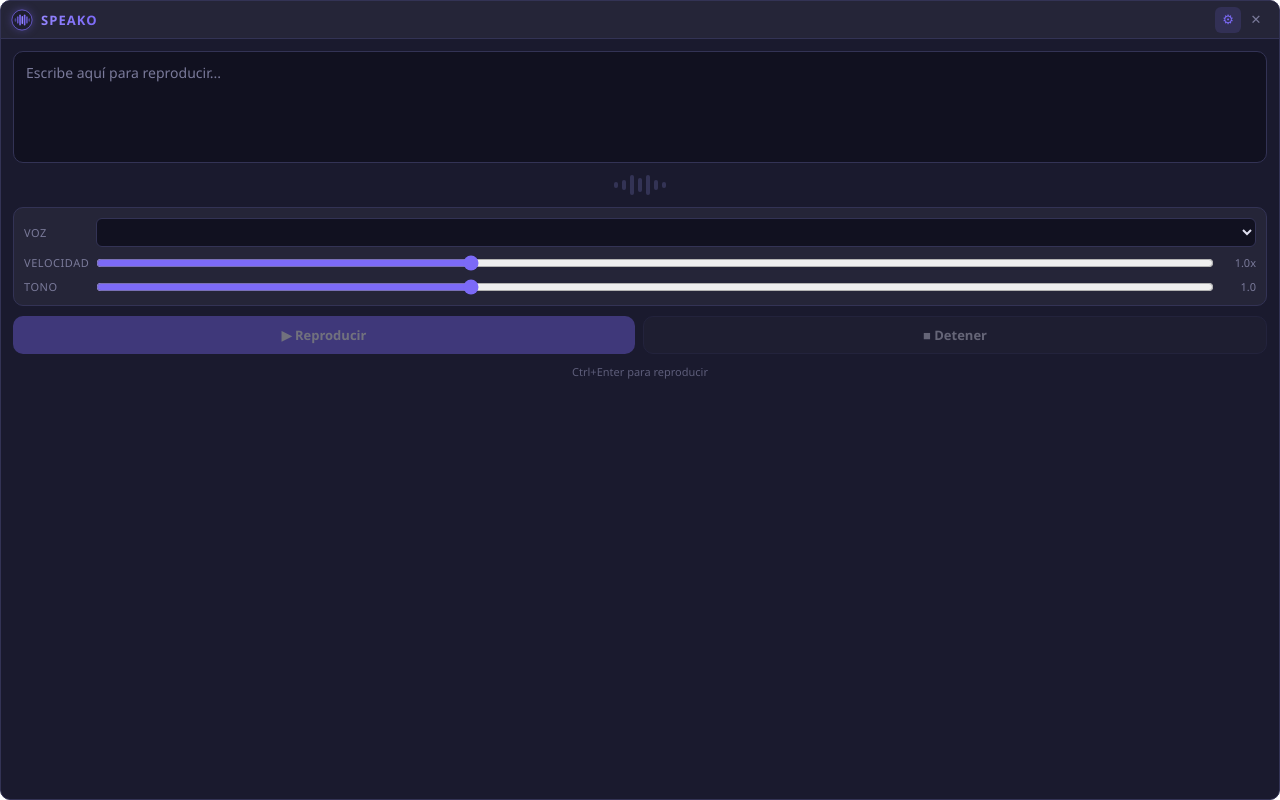
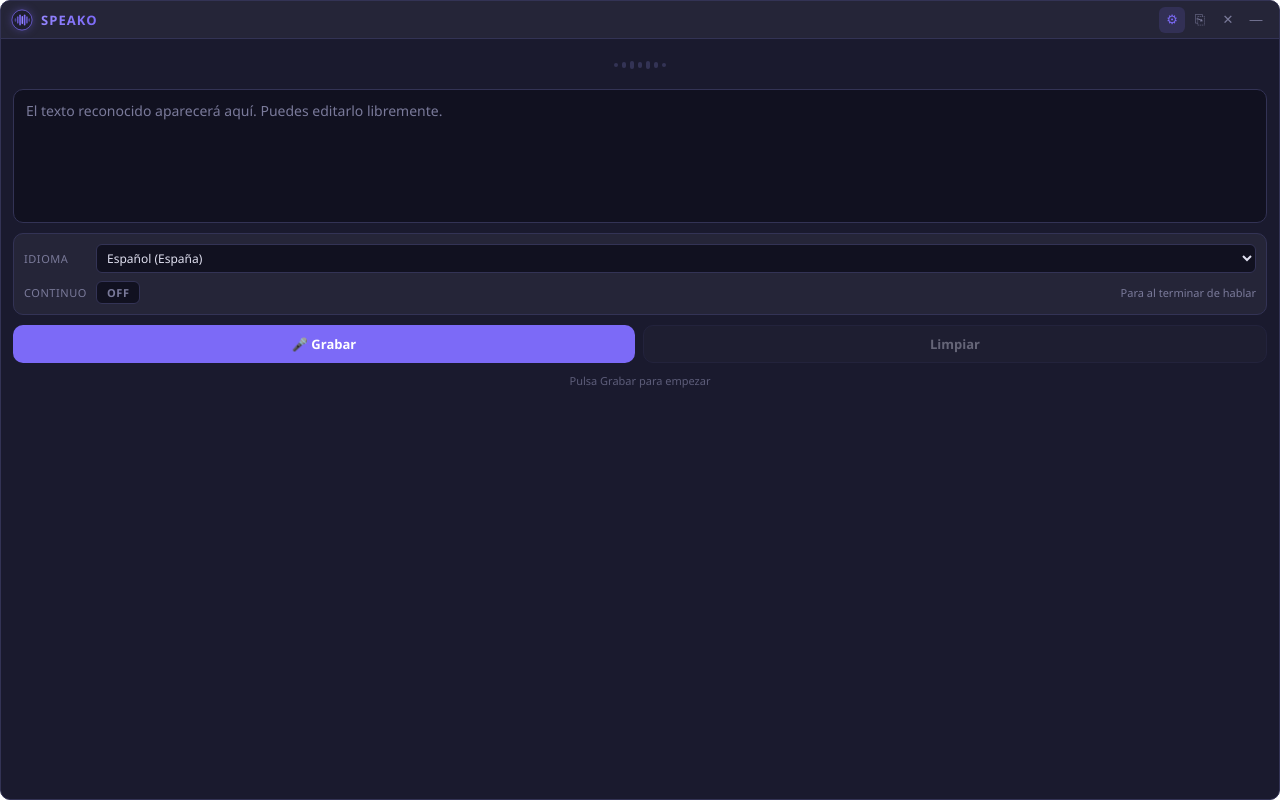
Before and after one commit to JuanCamacho198/SPEAKO, a React (Vite) app: page / in a window 1280 px wide. Both pictures are taken after a click on the button "Ajustes de reconocimiento". Built offline with nearby package versions, Linux system fonts and the light colour scheme.

Commit message:
feat: implement speech recognition features and enhance UI components

```diff
--- a/src/App.css
+++ b/src/App.css
@@ -145,7 +145,14 @@
   overflow-y: auto;
 }
 
-/* ─── Textarea ───────────────────────────────────────────────────────── */
+/* ─── Transcript output ──────────────────────────────────────────────── */
+.transcript-wrapper {
+  position: relative;
+  display: flex;
+  flex-direction: column;
+  gap: 4px;
+}
+
 .text-input {
   width: 100%;
   resize: none;
@@ -167,8 +174,36 @@
   box-shadow: 0 0 0 3px var(--accent-glow);
 }
 
+.text-input--listening {
+  border-color: var(--accent);
+  box-shadow: 0 0 0 3px var(--accent-glow);
+}
+
 .text-input::placeholder {
   color: var(--text-muted);
+}
+
+/* Interim (partial) transcript */
+.interim-text {
+  font-size: 12px;
+  color: var(--text-muted);
+  font-style: italic;
+  padding: 4px 12px;
+  background: var(--bg-surface);
+  border-radius: 6px;
+  border: 1px dashed var(--border);
+  line-height: 1.5;
+  min-height: 26px;
+}
+
+/* Error banner */
+.error-banner {
+  background: rgba(224, 92, 92, 0.12);
+  border: 1px solid var(--danger);
+  border-radius: var(--radius);
+  color: var(--danger);
+  font-size: 12px;
+  padding: 7px 10px;
 }
 
 /* ─── Waveform ───────────────────────────────────────────────────────── */
@@ -177,7 +212,7 @@
   align-items: center;
   justify-content: center;
   gap: 4px;
-  height: 24px;
+  height: 28px;
 }
 
 .waveform-bar {
@@ -191,6 +226,30 @@
 .waveform--active .waveform-bar {
   background: var(--accent);
   box-shadow: 0 0 6px var(--accent-glow);
+  animation: bar-bounce 0.6s ease-in-out infinite alternate;
+}
+
+.waveform--active .waveform-bar:nth-child(2) { animation-delay: 0.1s; }
+.waveform--active .waveform-bar:nth-child(3) { animation-delay: 0.2s; }
+.waveform--active .waveform-bar:nth-child(4) { animation-delay: 0.3s; }
+.waveform--active .waveform-bar:nth-child(5) { animation-delay: 0.2s; }
+.waveform--active .waveform-bar:nth-child(6) { animation-delay: 0.1s; }
+
+@keyframes bar-bounce {
+  from { transform: scaleY(0.4); }
+  to   { transform: scaleY(1.0); }
+}
+
+.listening-label {
+  display: flex;
+  align-items: center;
+  gap: 6px;
+  font-size: 11px;
+  color: var(--accent);
+  margin-left: 10px;
+  font-weight: 600;
+  letter-spacing: 0.04em;
+  text-transform: uppercase;
 }
 
 /* ─── Controls panel (animated collapse) ────────────────────────────── */
@@ -322,8 +381,8 @@
   opacity: 1;
 }
 
-/* Speaking state pulse */
-.btn--speaking {
+/* Speaking/listening state pulse */
+.btn--listening {
   background: linear-gradient(135deg, #5a4fd4, #7c6af7);
   animation: btn-pulse 1.4s ease-in-out infinite;
 }
@@ -333,7 +392,7 @@
   50%       { box-shadow: 0 0 0 8px transparent; }
 }
 
-.btn-speaking-label {
+.btn-listening-label {
   display: flex;
   align-items: center;
   justify-content: center;
@@ -371,3 +430,31 @@
   text-align: center;
   opacity: 0.7;
 }
+
+/* ─── Toggle button (Continuous mode) ───────────────────────────────── */
+.toggle-btn {
+  background: var(--bg-input);
+  border: 1px solid var(--border);
+  border-radius: 6px;
+  color: var(--text-muted);
+  cursor: pointer;
+  font-family: inherit;
+  font-size: 11px;
+  font-weight: 700;
+  padding: 3px 10px;
+  letter-spacing: 0.05em;
+  transition: background 0.15s var(--ease), color 0.15s var(--ease),
+              border-color 0.15s var(--ease);
+}
+
+.toggle-btn--on {
+  background: rgba(124, 106, 247, 0.2);
+  border-color: var(--accent);
+  color: var(--accent);
+}
+
+.toggle-hint {
+  font-size: 10px;
+  color: var(--text-muted);
+  flex: 1;
+}
--- a/src/App.tsx
+++ b/src/App.tsx
@@ -1,66 +1,86 @@
-import { useState, useEffect, useRef } from "react";
+import { useState, useRef, useCallback } from "react";
 import { invoke } from "@tauri-apps/api/core";
-import { TextInput } from "./components/TextInput";
-import { VoiceControls } from "./components/VoiceControls";
-import { speak, stop } from "./components/SpeechEngine";
+import { TranscriptOutput } from "./components/TextInput";
+import { RecognitionControls } from "./components/VoiceControls";
+import { SpeechEngine, isSTTSupported } from "./components/SpeechEngine";
 import logoUrl from "./assets/logo.svg";
 import "./App.css";
 
 export default function App() {
-  const [text, setText] = useState("");
-  const [rate, setRate] = useState(1.0);
-  const [pitch, setPitch] = useState(1.0);
-  const [voiceURI, setVoiceURI] = useState("");
-  const [speaking, setSpeaking] = useState(false);
+  const [transcript, setTranscript] = useState("");
+  const [interim, setInterim] = useState("");
+  const [isListening, setIsListening] = useState(false);
+  const [lang, setLang] = useState("es-ES");
+  const [continuous, setContinuous] = useState(false);
   const [showControls, setShowControls] = useState(false);
-  const [bars, setBars] = useState([0.3, 0.5, 1, 0.7, 1, 0.5, 0.3]);
-  const animRef = useRef<ReturnType<typeof setInterval> | null>(null);
+  const [error, setError] = useState<string | null>(null);
 
-  // Animate waveform bars while speaking
-  useEffect(() => {
-    if (speaking) {
-      animRef.current = setInterval(() => {
-        setBars([
-          0.2 + Math.random() * 0.6,
-          0.4 + Math.random() * 0.6,
-          0.5 + Math.random() * 0.5,
-          0.6 + Math.random() * 0.4,
-          0.5 + Math.random() * 0.5,
-          0.4 + Math.random() * 0.6,
-          0.2 + Math.random() * 0.6,
-        ]);
-      }, 120);
-    } else {
-      if (animRef.current) clearInterval(animRef.current);
-      setBars([0.3, 0.5, 1, 0.7, 1, 0.5, 0.3]);
+  const engineRef = useRef<SpeechEngine | null>(null);
+
+  const startListening = useCallback(() => {
+    if (!isSTTSupported()) {
+      setError("SpeechRecognition no está soportado en este entorno.");
+      return;
     }
-    return () => {
-      if (animRef.current) clearInterval(animRef.current);
-    };
-  }, [speaking]);
 
-  function handleSpeak() {
-    if (!text.trim()) return;
-    speak(text, { rate, pitch, volume: 1, voiceURI });
-    setSpeaking(true);
-    // Poll speechSynthesis.speaking as a reliable "done" signal
-    const poll = setInterval(() => {
-      if (!window.speechSynthesis.speaking) {
-        setSpeaking(false);
-        clearInterval(poll);
+    setError(null);
+    setInterim("");
+
+    const engine = new SpeechEngine(
+      { lang, continuous, interimResults: true },
+      {
+        onInterim: (text) => setInterim(text),
+        onFinal: (text) => {
+          setTranscript((prev) => {
+            const separator = prev.length > 0 && !prev.endsWith(" ") ? " " : "";
+            return prev + separator + text;
+          });
+          setInterim("");
+        },
+        onError: (msg) => {
+          setError(msg);
+          setIsListening(false);
+          setInterim("");
+        },
+        onEnd: () => {
+          setIsListening(false);
+          setInterim("");
+        },
       }
-    }, 300);
+    );
+
+    engineRef.current = engine;
+    engine.start();
+    setIsListening(true);
+  }, [lang, continuous]);
+
+  const stopListening = useCallback(() => {
+    engineRef.current?.stop();
+    setIsListening(false);
+    setInterim("");
+  }, []);
+
+  function handleClear() {
+    stopListening();
+    setTranscript("");
+    setInterim("");
+    setError(null);
   }
 
-  function handleStop() {
-    stop();
-    setSpeaking(false);
+  function handleCopy() {
+    if (transcript.trim()) {
+      navigator.clipboard.writeText(transcript).catch(() => {});
+    }
   }
 
   function handleClose() {
     invoke("hide_window").catch(() => {});
   }
 
+  // Waveform bar heights — animated while listening
+  const bars = isListening
+    ? [0.4, 0.7, 1, 0.6, 1, 0.7, 0.4]
+    : [0.2, 0.3, 0.4, 0.3, 0.4, 0.3, 0.2];
   const BAR_MAX_H = 20;
 
   return (
@@ -69,28 +89,44 @@
       <div className="titlebar" data-tauri-drag-region>
         <div className="titlebar-left" data-tauri-drag-region>
           <img src={logoUrl} className="titlebar-logo" alt="" />
-          <span className="titlebar-title" data-tauri-drag-region>Speako</span>
+          <span className="titlebar-title" data-tauri-drag-region>
+            Speako
+          </span>
         </div>
         <div className="titlebar-actions">
           <button
             className={`icon-btn${showControls ? " active" : ""}`}
-            title="Ajustes de voz"
+            title="Ajustes de reconocimiento"
             onClick={() => setShowControls((s) => !s)}
           >
             ⚙
           </button>
-          <button className="icon-btn close-btn" onClick={handleClose} title="Cerrar">
+          <button
+            className="icon-btn"
+            title="Copiar texto"
+            onClick={handleCopy}
+            disabled={!transcript.trim()}
+          >
+            ⎘
+          </button>
+          <button
+            className="icon-btn"
+            title="Limpiar"
+            onClick={handleClear}
+            disabled={!transcript && !isListening}
+          >
             ✕
+          </button>
+          <button className="icon-btn close-btn" onClick={handleClose} title="Ocultar">
+            —
           </button>
         </div>
       </div>
 
       {/* Main content */}
       <div className="content">
-        <TextInput value={text} onChange={setText} onSpeak={handleSpeak} />
-
         {/* Waveform visualizer */}
-        <div className={`waveform${speaking ? " waveform--active" : ""}`}>
+        <div className={`waveform${isListening ? " waveform--active" : ""}`}>
           {bars.map((h, i) => (
             <div
               key={i}
@@ -98,45 +134,67 @@
               style={{ height: `${h * BAR_MAX_H}px` }}
             />
           ))}
+          {isListening && (
+            <span className="listening-label">
+              <span className="dot" />
+              Escuchando...
+            </span>
+          )}
         </div>
 
-        {/* Collapsible voice controls */}
+        {/* Error banner */}
+        {error && <div className="error-banner">{error}</div>}
+
+        {/* Transcript output */}
+        <TranscriptOutput
+          value={transcript}
+          interim={interim}
+          onChange={setTranscript}
+          isListening={isListening}
+        />
+
+        {/* Collapsible recognition controls */}
         <div className={`controls-panel${showControls ? " controls-panel--open" : ""}`}>
-          <VoiceControls
-            rate={rate}
-            pitch={pitch}
-            voiceURI={voiceURI}
-            onRateChange={setRate}
-            onPitchChange={setPitch}
-            onVoiceChange={setVoiceURI}
+          <RecognitionControls
+            lang={lang}
+            continuous={continuous}
+            onLangChange={(l) => {
+              setLang(l);
+              if (isListening) {
+                stopListening();
+              }
+            }}
+            onContinuousChange={setContinuous}
           />
         </div>
 
+        {/* Action buttons */}
         <div className="actions">
           <button
-            className={`btn btn-primary${speaking ? " btn--speaking" : ""}`}
-            onClick={handleSpeak}
-            disabled={!text.trim() || speaking}
+            className={`btn btn-primary${isListening ? " btn--listening" : ""}`}
+            onClick={isListening ? stopListening : startListening}
           >
-            {speaking ? (
-              <span className="btn-speaking-label">
+            {isListening ? (
+              <span className="btn-listening-label">
                 <span className="dot" />
-                Reproduciendo
+                Detener
               </span>
             ) : (
-              "▶ Reproducir"
+              "🎤 Grabar"
             )}
           </button>
           <button
             className="btn btn-secondary"
-            onClick={handleStop}
-            disabled={!speaking}
+            onClick={handleClear}
+            disabled={!transcript && !isListening}
           >
-            ■ Detener
+            Limpiar
           </button>
         </div>
 
-        <p className="hint">Ctrl+Enter para reproducir</p>
+        <p className="hint">
+          {isListening ? "Habla claramente hacia el micrófono" : "Pulsa Grabar para empezar"}
+        </p>
       </div>
     </div>
   );
--- a/src/components/SpeechEngine.ts
+++ b/src/components/SpeechEngine.ts
@@ -1,43 +1,115 @@
-export interface SpeechOptions {
-  rate: number;
-  pitch: number;
-  volume: number;
-  voiceURI: string;
+// Web Speech API — SpeechRecognition (Speech-to-Text)
+// Works in Chromium-based WebViews (Tauri uses WebView2 on Windows).
+
+export interface RecognitionOptions {
+  lang: string;
+  continuous: boolean;
+  interimResults: boolean;
 }
 
-export function getVoices(): Promise<SpeechSynthesisVoice[]> {
-  return new Promise((resolve) => {
-    const voices = window.speechSynthesis.getVoices();
-    if (voices.length > 0) {
-      resolve(voices);
+export interface RecognitionCallbacks {
+  onInterim: (text: string) => void;
+  onFinal: (text: string) => void;
+  onError: (error: string) => void;
+  onEnd: () => void;
+}
+
+type SpeechRecognitionCtor = typeof SpeechRecognition;
+
+function getRecognitionCtor(): SpeechRecognitionCtor | null {
+  const w = window as unknown as {
+    SpeechRecognition?: SpeechRecognitionCtor;
+    webkitSpeechRecognition?: SpeechRecognitionCtor;
+  };
+  return w.SpeechRecognition ?? w.webkitSpeechRecognition ?? null;
+}
+
+export function isSTTSupported(): boolean {
+  return getRecognitionCtor() !== null;
+}
+
+export class SpeechEngine {
+  private recognition: SpeechRecognition | null = null;
+  private options: RecognitionOptions;
+  private callbacks: RecognitionCallbacks;
+  private running = false;
+
+  constructor(options: RecognitionOptions, callbacks: RecognitionCallbacks) {
+    this.options = options;
+    this.callbacks = callbacks;
+  }
+
+  start() {
+    if (this.running) return;
+
+    const Ctor = getRecognitionCtor();
+    if (!Ctor) {
+      this.callbacks.onError("SpeechRecognition no está disponible en este entorno.");
       return;
     }
-    window.speechSynthesis.onvoiceschanged = () => {
-      resolve(window.speechSynthesis.getVoices());
-    };
-  });
+
+    const rec = new Ctor();
+    rec.lang = this.options.lang;
+    rec.continuous = this.options.continuous;
+    rec.interimResults = this.options.interimResults;
+    rec.maxAlternatives = 1;
+
+    rec.onresult = (event: SpeechRecognitionEvent) => {
+      let interim = "";
+      let finalText = "";
+
+      for (let i = event.resultIndex; i < event.results.length; i++) {
+        const result = event.results[i];
+        if (result.isFinal) {
+          finalText += result[0].transcript;
+        } else {
+          interim += result[0].transcript;
+        }
       }
 
-export function speak(text: string, options: SpeechOptions): void {
-  if (!text.trim()) return;
-  window.speechSynthesis.cancel();
+      if (interim) this.callbacks.onInterim(interim);
+      if (finalText) this.callbacks.onFinal(finalText);
+    };
 
-  const utterance = new SpeechSynthesisUtterance(text);
-  utterance.rate = options.rate;
-  utterance.pitch = options.pitch;
-  utterance.volume = options.volume;
+    rec.onerror = (event: SpeechRecognitionErrorEvent) => {
+      const msg =
+        event.error === "not-allowed"
+          ? "Permiso de micrófono denegado."
+          : event.error === "no-speech"
+          ? "No se detectó voz."
+          : `Error: ${event.error}`;
+      this.callbacks.onError(msg);
+      this.running = false;
+    };
 
-  const voices = window.speechSynthesis.getVoices();
-  const voice = voices.find((v) => v.voiceURI === options.voiceURI);
-  if (voice) utterance.voice = voice;
+    rec.onend = () => {
+      this.running = false;
+      this.callbacks.onEnd();
+    };
 
-  window.speechSynthesis.speak(utterance);
+    this.recognition = rec;
+    this.running = true;
+    rec.start();
   }
 
-export function stop(): void {
-  window.speechSynthesis.cancel();
+  stop() {
+    if (this.recognition && this.running) {
+      this.recognition.stop();
+    }
   }
 
-export function isSpeaking(): boolean {
-  return window.speechSynthesis.speaking;
+  abort() {
+    if (this.recognition) {
+      this.recognition.abort();
+      this.running = false;
     }
+  }
+
+  isRunning() {
+    return this.running;
+  }
+
+  updateOptions(options: Partial<RecognitionOptions>) {
+    this.options = { ...this.options, ...options };
+  }
+}
--- a/src/components/TextInput.tsx
+++ b/src/components/TextInput.tsx
@@ -1,24 +1,35 @@
-interface TextInputProps {
+interface TranscriptOutputProps {
   value: string;
+  interim: string;
   onChange: (text: string) => void;
-  onSpeak: () => void;
+  isListening: boolean;
 }
 
-export function TextInput({ value, onChange, onSpeak }: TextInputProps) {
+export function TranscriptOutput({
+  value,
+  interim,
+  onChange,
+  isListening,
+}: TranscriptOutputProps) {
   return (
-    <textarea
-      className="text-input"
-      placeholder="Escribe aquí para reproducir..."
-      value={value}
-      onChange={(e) => onChange(e.target.value)}
-      onKeyDown={(e) => {
-        if (e.key === "Enter" && (e.ctrlKey || e.metaKey)) {
-          e.preventDefault();
-          onSpeak();
+    <div className="transcript-wrapper">
+      <textarea
+        className={`text-input${isListening ? " text-input--listening" : ""}`}
+        placeholder={
+          isListening
+            ? "Escuchando... habla ahora"
+            : "El texto reconocido aparecerá aquí. Puedes editarlo libremente."
         }
-      }}
-      rows={4}
-      autoFocus
-    />
+        value={value}
+        onChange={(e) => onChange(e.target.value)}
+        rows={5}
+        spellCheck
+      />
+      {interim && (
+        <div className="interim-text" aria-live="polite">
+          {interim}
+        </div>
+      )}
+    </div>
   );
 }
--- a/src/components/VoiceControls.tsx
+++ b/src/components/VoiceControls.tsx
@@ -1,71 +1,56 @@
-import { useEffect, useState } from "react";
-import { getVoices } from "./SpeechEngine";
+// Idiomas soportados por la Web Speech API en Windows (WebView2)
+export const LANGUAGES = [
+  { code: "es-ES", label: "Español (España)" },
+  { code: "es-MX", label: "Español (México)" },
+  { code: "es-AR", label: "Español (Argentina)" },
+  { code: "en-US", label: "English (US)" },
+  { code: "en-GB", label: "English (UK)" },
+  { code: "fr-FR", label: "Français" },
+  { code: "de-DE", label: "Deutsch" },
+  { code: "pt-BR", label: "Português (Brasil)" },
+  { code: "it-IT", label: "Italiano" },
+  { code: "ja-JP", label: "日本語" },
+  { code: "zh-CN", label: "中文 (简体)" },
+];
 
-interface VoiceControlsProps {
-  rate: number;
-  pitch: number;
-  voiceURI: string;
-  onRateChange: (v: number) => void;
-  onPitchChange: (v: number) => void;
-  onVoiceChange: (uri: string) => void;
+interface RecognitionControlsProps {
+  lang: string;
+  continuous: boolean;
+  onLangChange: (lang: string) => void;
+  onContinuousChange: (v: boolean) => void;
 }
 
-export function VoiceControls({
-  rate,
-  pitch,
-  voiceURI,
-  onRateChange,
-  onPitchChange,
-  onVoiceChange,
-}: VoiceControlsProps) {
-  const [voices, setVoices] = useState<SpeechSynthesisVoice[]>([]);
-
-  useEffect(() => {
-    getVoices().then((v) => {
-      setVoices(v);
-      if (!voiceURI && v.length > 0) {
-        onVoiceChange(v[0].voiceURI);
-      }
-    });
-  }, []);
-
+export function RecognitionControls({
+  lang,
+  continuous,
+  onLangChange,
+  onContinuousChange,
+}: RecognitionControlsProps) {
   return (
     <div className="voice-controls">
       <div className="control-row">
-        <label>Voz</label>
-        <select value={voiceURI} onChange={(e) => onVoiceChange(e.target.value)}>
-          {voices.map((v) => (
-            <option key={v.voiceURI} value={v.voiceURI}>
-              {v.name}
+        <label>Idioma</label>
+        <select value={lang} onChange={(e) => onLangChange(e.target.value)}>
+          {LANGUAGES.map((l) => (
+            <option key={l.code} value={l.code}>
+              {l.label}
             </option>
           ))}
         </select>
       </div>
 
       <div className="control-row">
-        <label>Velocidad</label>
-        <input
-          type="range"
-          min={0.5}
-          max={2}
-          step={0.1}
-          value={rate}
-          onChange={(e) => onRateChange(Number(e.target.value))}
-        />
-        <span>{rate.toFixed(1)}x</span>
-      </div>
-
-      <div className="control-row">
-        <label>Tono</label>
-        <input
-          type="range"
-          min={0.5}
-          max={2}
-          step={0.1}
-          value={pitch}
-          onChange={(e) => onPitchChange(Number(e.target.value))}
-        />
-        <span>{pitch.toFixed(1)}</span>
+        <label>Continuo</label>
+        <button
+          className={`toggle-btn${continuous ? " toggle-btn--on" : ""}`}
+          onClick={() => onContinuousChange(!continuous)}
+          title="En modo continuo el micrófono permanece activo hasta que pulses Detener"
+        >
+          {continuous ? "ON" : "OFF"}
+        </button>
+        <span className="toggle-hint">
+          {continuous ? "Sigue escuchando" : "Para al terminar de hablar"}
+        </span>
       </div>
     </div>
   );
```
Also changed, not shown: src/speech-recognition.d.ts (added, +57 -0 lines), 1 other file (tests, documents, lock files or other folders). Lines whose indentation alone changed are shown as unchanged.
